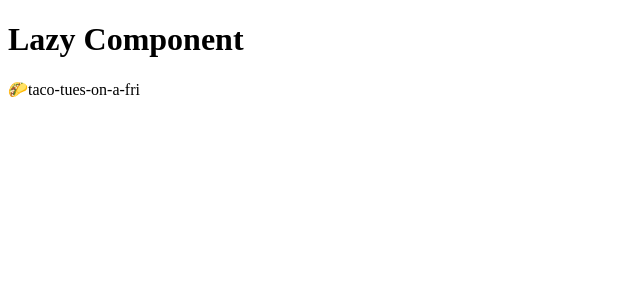
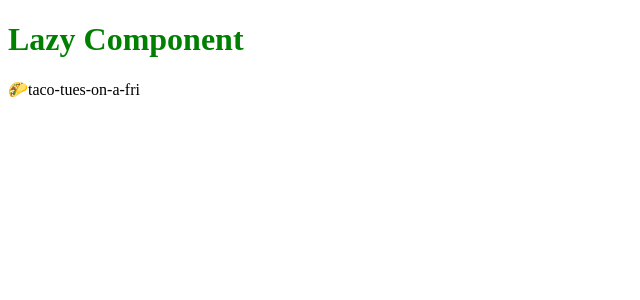
Before and after one commit to taco-tues-on-a-fri/react-typescript-boilerplate, a React app: page / in a window 1280 px wide. Shown: the top 300 px of the page, without its empty margins (0-640 px from the left). Built offline with nearby package versions, Linux system fonts and the light colour scheme.

Commit message:
Add a style sheet for testing refresh css

```diff
--- a/src/app.tsx
+++ b/src/app.tsx
@@ -1,6 +1,6 @@
 import React, { FC, lazy } from 'react'
 
-const LazyComponent = lazy(() => import('./components/Lazy'))
+const LazyComponent = lazy(() => import('./components/Lazy/Lazy'))
 
 const App: FC = () => {
   return (
--- a/src/components/Lazy.tsx
+++ b/src/components/Lazy/Lazy.tsx
@@ -1,10 +1,11 @@
 
 import React, { FC, Fragment } from 'react'
+import './styles.css'
 
 const LazyComponent:  FC = () => {
   return (
     <Fragment>
-      <h1>Lazy Component</h1>
+      <h1 className="title">Lazy Component</h1>
       <div>🌮taco-tues-on-a-fri</div>
     </Fragment>
   )
--- /dev/null
+++ b/src/components/Lazy/index.ts
@@ -0,0 +1 @@
+export * from './Lazy'
--- /dev/null
+++ b/src/components/Lazy/styles.css
@@ -0,0 +1,3 @@
+.title {
+  color: green;
+}
--- /dev/null
+++ b/src/components/index.ts
@@ -0,0 +1 @@
+export * from './Lazy'
--- a/webpack.config.js
+++ b/webpack.config.js
@@ -44,6 +44,14 @@ const htmlConfig = {
 	]
 }
 
+const cssConfig = {
+	test: /\.css$/,
+	use: [
+    'style-loader',
+    'css-loader',
+	]
+}
+
 module.exports = {
   mode: isDevelopment ? 'development' : 'production',
   entry: {
@@ -51,7 +59,7 @@ module.exports = {
     main: './src/index.tsx',
   },
   module: {
-    rules: [tsConfig, htmlConfig],
+    rules: [tsConfig, htmlConfig, cssConfig],
   },
   plugins: [
     isDevelopment && new ReactRefreshPlugin(),
@@ -71,14 +79,7 @@ module.exports = {
 
 
 
-// const cssConfig = {
-// 	test: /\.css$/,
-// 	use: [
-// 		'css-hot-loader',
-//     'css-loader',
-//     'style-loader'
-// 	]
-// }
+
 
 // module.exports = (env = {}) => {
 //   // const isDev = env.dev;
```
